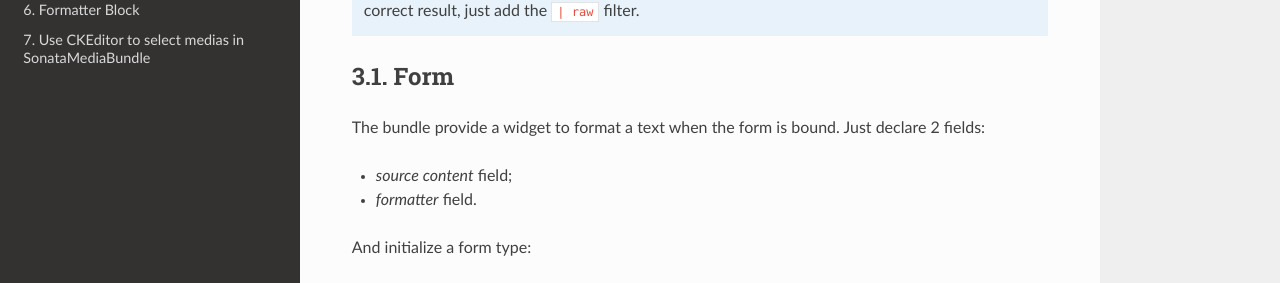
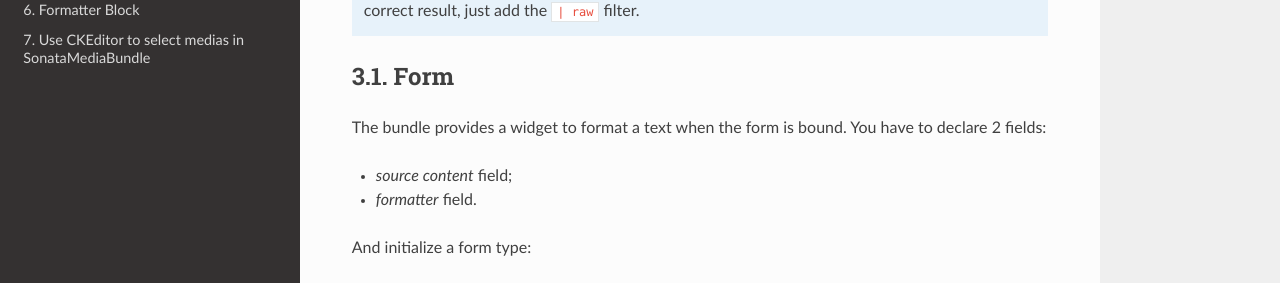
Before and after one commit to sonata-project/SonataFormatterBundle, a Sphinx documentation site: the page built from docs/reference/usage.rst, in a window 1280 px wide and 900 px high. Shown: the part 351-634 px from the top of the window. Built offline with Sphinx 7.4.7 and the Read the Docs theme 2.0.0, drawn with Linux system fonts in a browser that asks for light colours.

Commit message:
Avoid implying everything is easy
Let us not shame people that do not manage to do this.

```diff
--- a/docs/reference/usage.rst
+++ b/docs/reference/usage.rst
@@ -27,7 +27,8 @@ Usage
 Form
 ----
 
-The bundle provide a widget to format a text when the form is bound. Just declare 2 fields:
+The bundle provides a widget to format a text when the form is bound.
+You have to declare 2 fields:
 
 * `source content` field;
 * `formatter` field.
```
